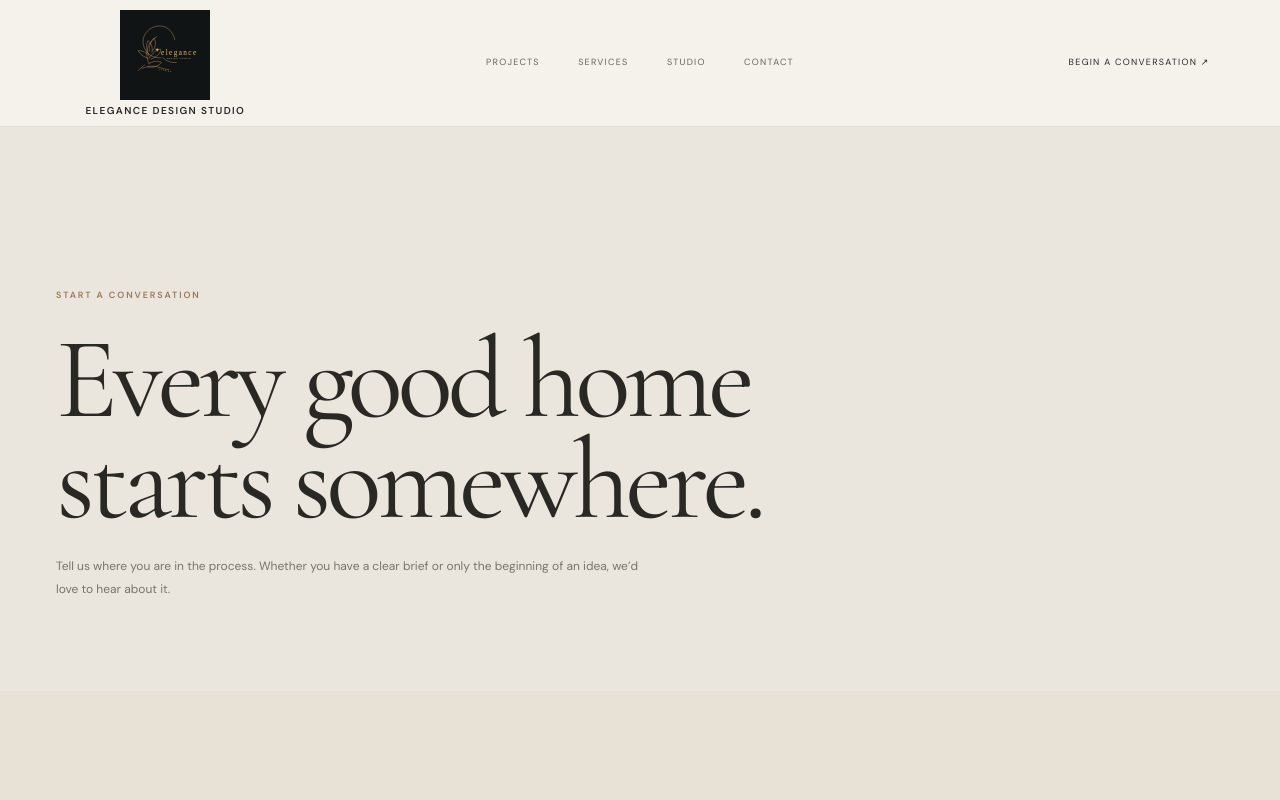
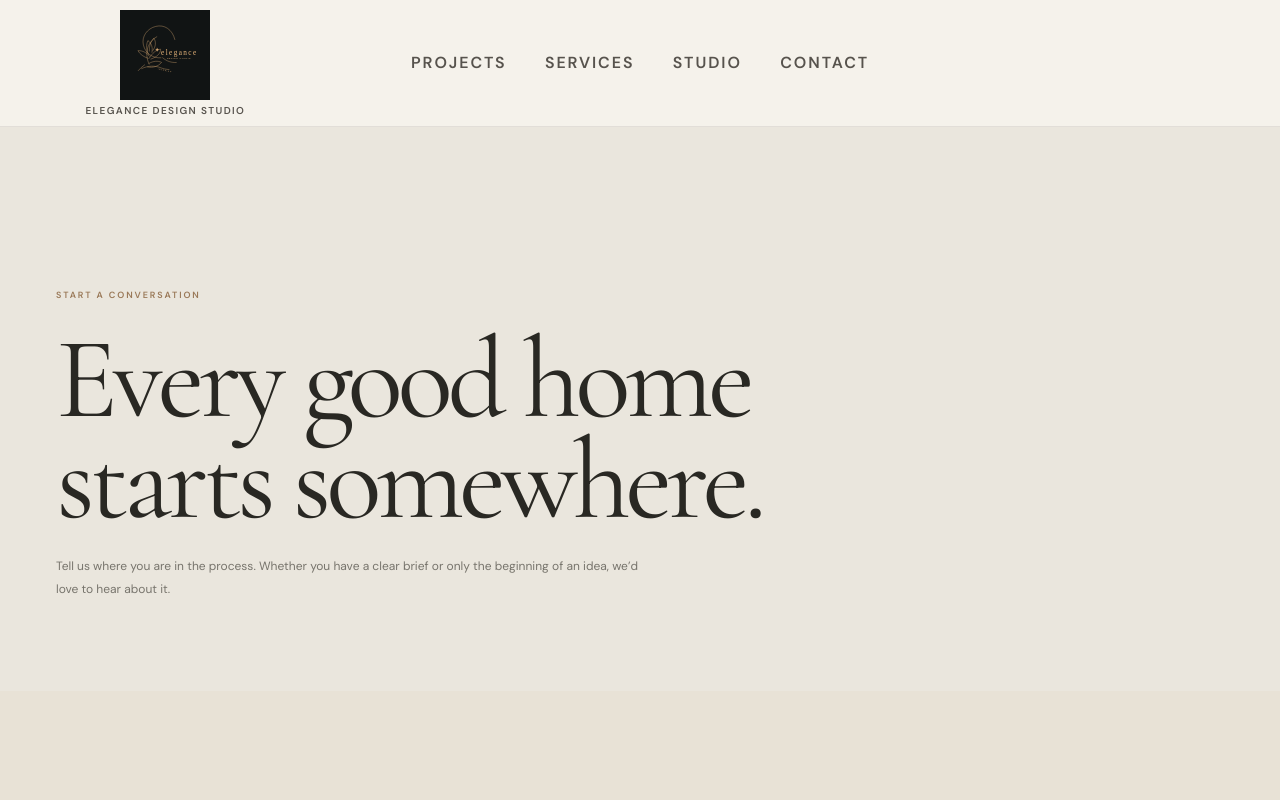
Before and after one commit to sunearn/Elegance-Studio-Design, a Next.js app: page /contact in a window 1280 px wide. Shown: the top 800 px of the page. Built offline with nearby package versions, Linux system fonts and the light colour scheme; no server answers.

Commit message:
remove nagivation bar

```diff
--- a/app/globals.css
+++ b/app/globals.css
@@ -46,7 +46,7 @@ button, input, textarea { font: inherit; }
 }
 .brand-name {
   width: 100%;
-  color: var(--ink);
+  color: #57534d;
   font: 600 10px/1 var(--font-sans), Arial, sans-serif;
   letter-spacing: .14em;
   text-align: center;
@@ -55,13 +55,13 @@ button, input, textarea { font: inherit; }
 }
 .footer .brand-name { color: var(--ivory); }
 .brand small { margin-top: 7px; font: 7px var(--font-sans), Arial, sans-serif; letter-spacing: .39em; }
-.nav-links { display: flex; justify-content: center; gap: clamp(20px, 3vw, 48px); }
-.nav-links a, .nav-cta { font-size: 9px; letter-spacing: .14em; text-transform: uppercase; }
-.nav-links a { position: relative; padding: 8px 0; color: #66635c; transition: color .2s; }
+.nav-links { display: flex; justify-content: center; align-items: center; gap: clamp(20px, 3vw, 48px); }
+.nav-links a, .nav-cta { font-size: 16px; font-weight: 600; letter-spacing: .12em; text-transform: uppercase; }
+.nav-links a { position: relative; padding: 8px 0; color: #57534d; transition: color .2s; }
 .nav-links a::after { position: absolute; right: 0; bottom: 2px; left: 0; height: 1px; background: var(--bronze); content: ""; transform: scaleX(0); transform-origin: right; transition: transform .25s ease; }
-.nav-links a:hover { color: var(--ink); }
+.nav-links a:hover { color: #57534d; }
 .nav-links a:hover::after { transform: scaleX(1); transform-origin: left; }
-.nav-cta { justify-self: end; display: inline-flex; align-items: center; gap: 14px; margin-left: clamp(28px, 4vw, 64px); white-space: nowrap; }
+.nav-cta { display: none; }
 
 .hero { position: relative; display: flex; min-height: min(820px, calc(100svh - 94px)); align-items: end; overflow: hidden; background: #56544d; color: var(--ivory); }
 .hero-image { position: absolute; inset: 0; background: #56544d; transform: scale(1.015); }
--- a/components/site-shell.tsx
+++ b/components/site-shell.tsx
@@ -3,5 +3,5 @@ import Image from 'next/image';
 const links = [{href:'/projects',label:'Projects'},{href:'/services',label:'Services'},{href:'/studio',label:'Studio'},{href:'/contact',label:'Contact'}];
 const brandLogo = '/elegance-design-studio-logo.svg';
 export function BrandLogo() { return <span className="brand-lockup"><Image className="brand-logo" src={brandLogo} alt="Elegance Design Studio logo" width={190} height={90} priority /><span className="brand-name">Elegance Design Studio</span></span>; }
-export function Navbar() { return <header className="navbar"><Link href="/" className="brand" aria-label="Elegance Design Studio home"><BrandLogo /></Link><nav className="nav-links" aria-label="Main navigation">{links.map((l)=><Link key={l.href} href={l.href}>{l.label}</Link>)}</nav><Link className="nav-cta" href="/contact">Begin a conversation ↗</Link></header>; }
+export function Navbar() { return <header className="navbar"><Link href="/" className="brand" aria-label="Elegance Design Studio home"><BrandLogo /></Link><nav className="nav-links" aria-label="Main navigation">{links.map((l)=><Link key={l.href} href={l.href}>{l.label}</Link>)}</nav></header>; }
 export function Footer() { return <footer className="footer"><div className="container"><div className="footer-top"><div><Link href="/" className="brand footer-brand"><BrandLogo /></Link><p className="footer-note">Considered interiors for the way you want to live. Kharadi, Pune · working across India.</p></div><nav className="footer-links" aria-label="Footer navigation"><Link href="/projects">Projects</Link><Link href="/services">Services</Link><Link href="/studio">Studio</Link><Link href="/contact">Contact</Link></nav></div><div className="footer-bottom"><span>© {new Date().getFullYear()} Elegance Design Studio</span><span>Made with intention</span></div></div></footer>; }
```
